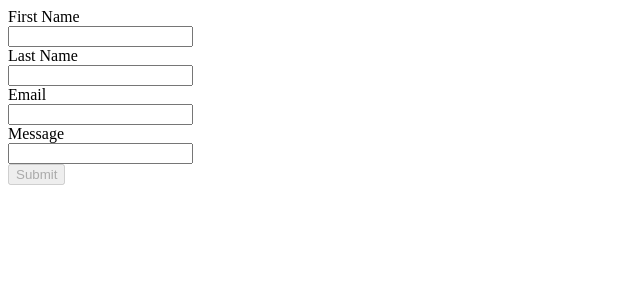
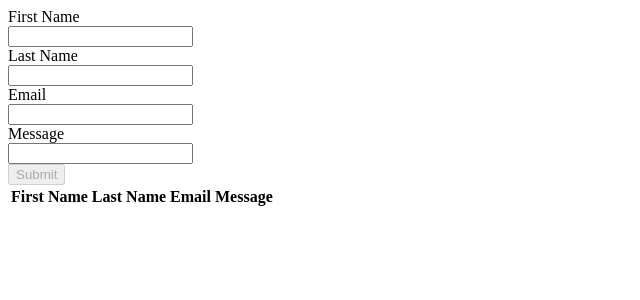
Before and after one commit to a-sharun/use-case-8, a React (Create React App) app in the folder my-app/: page / in a window 1280 px wide. Shown: the top 300 px of the page, without its empty margins (0-640 px from the left). Built offline with nearby package versions, Linux system fonts and the light colour scheme.

Commit message:
UC#8 Display values

```diff
--- a/my-app/src/App.js
+++ b/my-app/src/App.js
@@ -4,6 +4,7 @@ import { trim, isLength, isEmail } from "validator";
 import Input from "./components/Input";
 import { ADD_USER_FORM_DATA } from "./store/reducers/userFormDataReducer";
 import store from "./store";
+import UserFormDataList from "./components/UserFormDataList";
 
 const FIRST_NAME = "firstName";
 const LAST_NAME = "lastName";
@@ -56,7 +57,7 @@ function App() {
 
     formValuesRef.current = {};
     [firstNameRef, lastNameRef, emailRef, messageRef].forEach((ref) => {
-      ref.current = "";
+      ref.current.value = "";
     });
   };
 
@@ -64,7 +65,6 @@ function App() {
   const areFormValues = Object.values(formValuesRef.current).length === 4;
 
   const handleInputChange = useCallback((event) => {
-    console.log(store.getState());
     const { name, value } = event.target;
     const inputValidationResult = validateInput({ name, value });
 
@@ -77,6 +77,7 @@ function App() {
   }, []);
 
   return (
+    <>
       <form onSubmit={onFormSubmit}>
         <Input
           label="First Name"
@@ -110,6 +111,8 @@ function App() {
           Submit
         </button>
       </form>
+      <UserFormDataList />
+    </>
   );
 }
 
--- /dev/null
+++ b/my-app/src/components/UserFormDataList.jsx
@@ -0,0 +1,27 @@
+import React, { memo } from "react";
+import { useSelector } from "react-redux";
+
+const UserFormDataList = () => {
+  const userFormData = useSelector((state) => state.userFormData);
+
+  return (
+    <table>
+      <tr>
+        <th>First Name</th>
+        <th>Last Name</th>
+        <th>Email</th>
+        <th>Message</th>
+      </tr>
+      {userFormData.map(({ firstName, lastName, email, message }) => (
+        <tr key={`${firstName + lastName + email}`}>
+          <td>{firstName}</td>
+          <td>{lastName}</td>
+          <td>{email}</td>
+          <td>{message}</td>
+        </tr>
+      ))}
+    </table>
+  );
+};
+
+export default memo(UserFormDataList);
```
Lines whose indentation alone changed are shown as unchanged.
